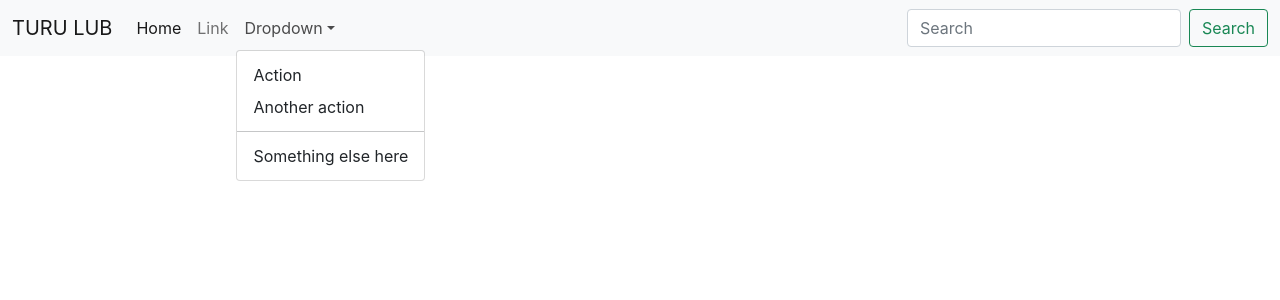
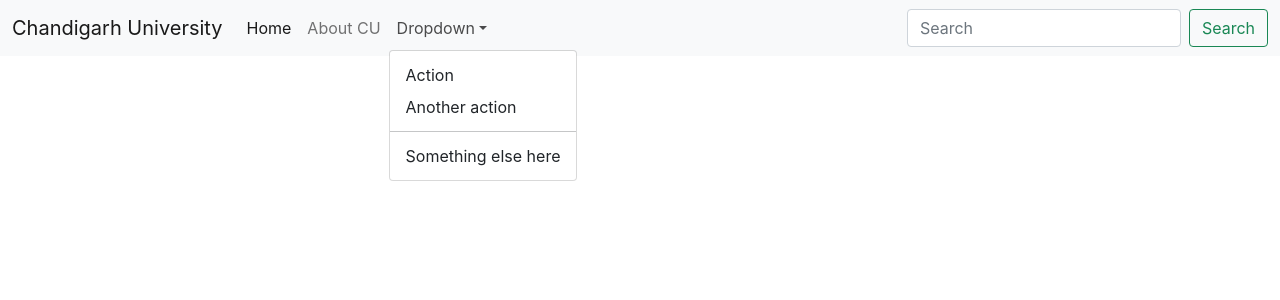
Before and after one commit to Abhimanyu0042/React-Js, a React (Create React App) app in the folder my-app/: page / in a window 1280 px wide. Both pictures are taken after a click on the button "Dropdown". Shown: the top 300 px of the page. Built offline with nearby package versions, Linux system fonts and the light colour scheme.

Commit message:
React-Js

```diff
--- a/my-app/src/App.js
+++ b/my-app/src/App.js
@@ -1,5 +1,6 @@
 import logo from './logo.svg';
 import './App.css';
+import Navbar from './Components/Navbar';
 
 function App() {
  return (
@@ -19,41 +20,9 @@ function App() {
         </a>
       </header>
     </div>*/
-    <>
-<nav className="navbar navbar-expand-lg navbar-light bg-light">
-  <div className="container-fluid">
-    <a className="navbar-brand" href="#">TURU LUB</a>
-    <button className="navbar-toggler" type="button" data-bs-toggle="collapse" data-bs-target="#navbarSupportedContent" aria-controls="navbarSupportedContent" aria-expanded="false" aria-label="Toggle navigation">
-      <span className="navbar-toggler-icon"></span>
-    </button>
-    <div className="collapse navbar-collapse" id="navbarSupportedContent">
-      <ul className="navbar-nav me-auto mb-2 mb-lg-0">
-        <li className="nav-item">
-          <a className="nav-link active" aria-current="page" href="#">Home</a>
-        </li>
-        <li className="nav-item">
-          <a className="nav-link" href="#">Link</a>
-        </li>
-        <li className="nav-item dropdown">
-          <a className="nav-link dropdown-toggle" href="#" id="navbarDropdown" role="button" data-bs-toggle="dropdown" aria-expanded="false">
-            Dropdown
-          </a>
-          <ul className="dropdown-menu" aria-labelledby="navbarDropdown">
-            <li><a className="dropdown-item" href="#">Action</a></li>
-            <li><a className="dropdown-item" href="#">Another action</a></li>
-            <li><hr className="dropdown-divider"></hr></li>
-            <li><a className="dropdown-item" href="#">Something else here</a></li>
-          </ul>
-        </li>
-      </ul>
-      <form className="d-flex">
-        <input className="form-control me-2" type="search" placeholder="Search" aria-label="Search"></input>
-        <button className="btn btn-outline-success" type="submit">Search</button>
-      </form>
-    </div>
-  </div>
-</nav>
-    </>
+<>
+<Navbar title="Chandigarh University" abouttxt="About CU"/>
+</>
   );
 }
 
--- /dev/null
+++ b/my-app/src/Components/Navbar.js
@@ -0,0 +1,41 @@
+import React from 'react'
+
+export default function Navbar(props) {
+  return (
+    <>
+<nav className="navbar navbar-expand-lg navbar-light bg-light">
+  <div className="container-fluid">
+    <a className="navbar-brand" href="#">{props.title}</a>
+    <button className="navbar-toggler" type="button" data-bs-toggle="collapse" data-bs-target="#navbarSupportedContent" aria-controls="navbarSupportedContent" aria-expanded="false" aria-label="Toggle navigation">
+      <span className="navbar-toggler-icon"></span>
+    </button>
+    <div className="collapse navbar-collapse" id="navbarSupportedContent">
+      <ul className="navbar-nav me-auto mb-2 mb-lg-0">
+        <li className="nav-item">
+          <a className="nav-link active" aria-current="page" href="#">Home</a>
+        </li>
+        <li className="nav-item">
+          <a className="nav-link" href="#">{props.abouttxt}</a>
+        </li>
+        <li className="nav-item dropdown">
+          <a className="nav-link dropdown-toggle" href="#" id="navbarDropdown" role="button" data-bs-toggle="dropdown" aria-expanded="false">
+            Dropdown
+          </a>
+          <ul className="dropdown-menu" aria-labelledby="navbarDropdown">
+            <li><a className="dropdown-item" href="#">Action</a></li>
+            <li><a className="dropdown-item" href="#">Another action</a></li>
+            <li><hr className="dropdown-divider"></hr></li>
+            <li><a className="dropdown-item" href="#">Something else here</a></li>
+          </ul>
+        </li>
+      </ul>
+      <form className="d-flex">
+        <input className="form-control me-2" type="search" placeholder="Search" aria-label="Search"></input>
+        <button className="btn btn-outline-success" type="submit">Search</button>
+      </form>
+    </div>
+  </div>
+</nav>
+</>
+  )
+}
--- /dev/null
+++ b/my-app/src/mod1.mjs
@@ -0,0 +1,4 @@
+import ui, {a,c} from './mod2.mjs'
+console.log(ui);
+console.log(a);
+console.log(c);
--- /dev/null
+++ b/my-app/src/mod2.mjs
@@ -0,0 +1,6 @@
+const a = 10;
+const b = "Hello Students";
+const c = "Testing";
+export default b;
+export {a};
+export {c};
```
